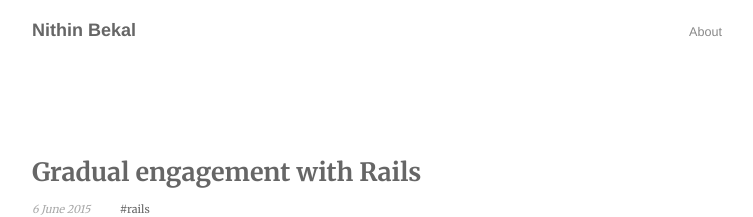
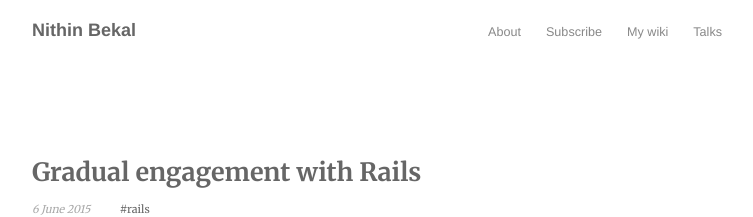
Before and after one commit to nithinbekal/nithinbekal.github.io, a Jekyll site: the page built from index.html, in a window 1280 px wide and 900 px high. Shown: the top 217 px of the window, without its empty margins (258-1011 px from the left). Built offline with Jekyll 4.4.1, drawn with Linux system fonts in a browser that asks for light colours.

Commit message:
Add nav links

```diff
--- a/_layouts/default.html
+++ b/_layouts/default.html
@@ -21,6 +21,9 @@
         <h1 class='title'><a id='top-home-link' href='/'>{{ site.name }}</a></h1>
         <span class='links align-right'>
           <a id='top-about-link' href='/about/'>About</a>
+          <a id='top-about-link' href='/subscribe/'>Subscribe</a>
+          <a id='top-about-link' href='/notes/'>My wiki</a>
+          <a id='top-about-link' href='/slides/'>Talks</a>
         </span>
       </div>
 
```
